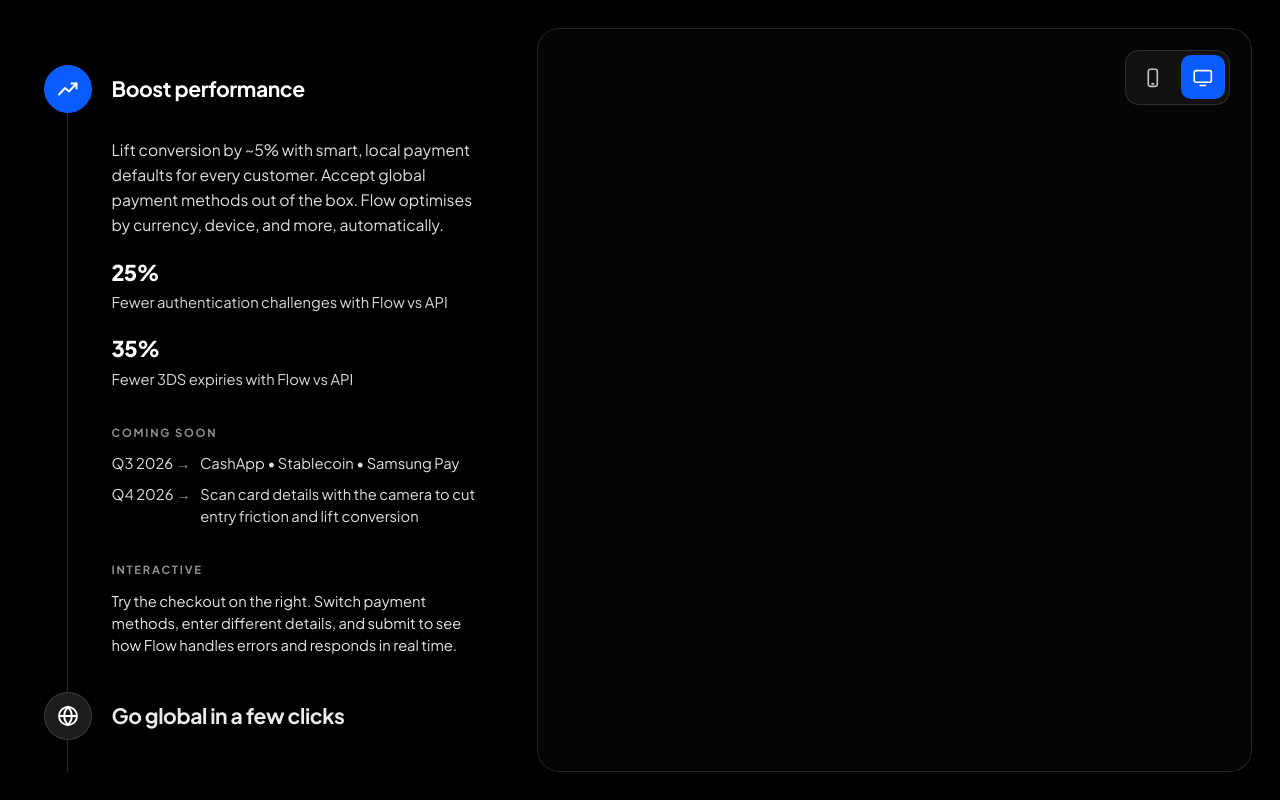
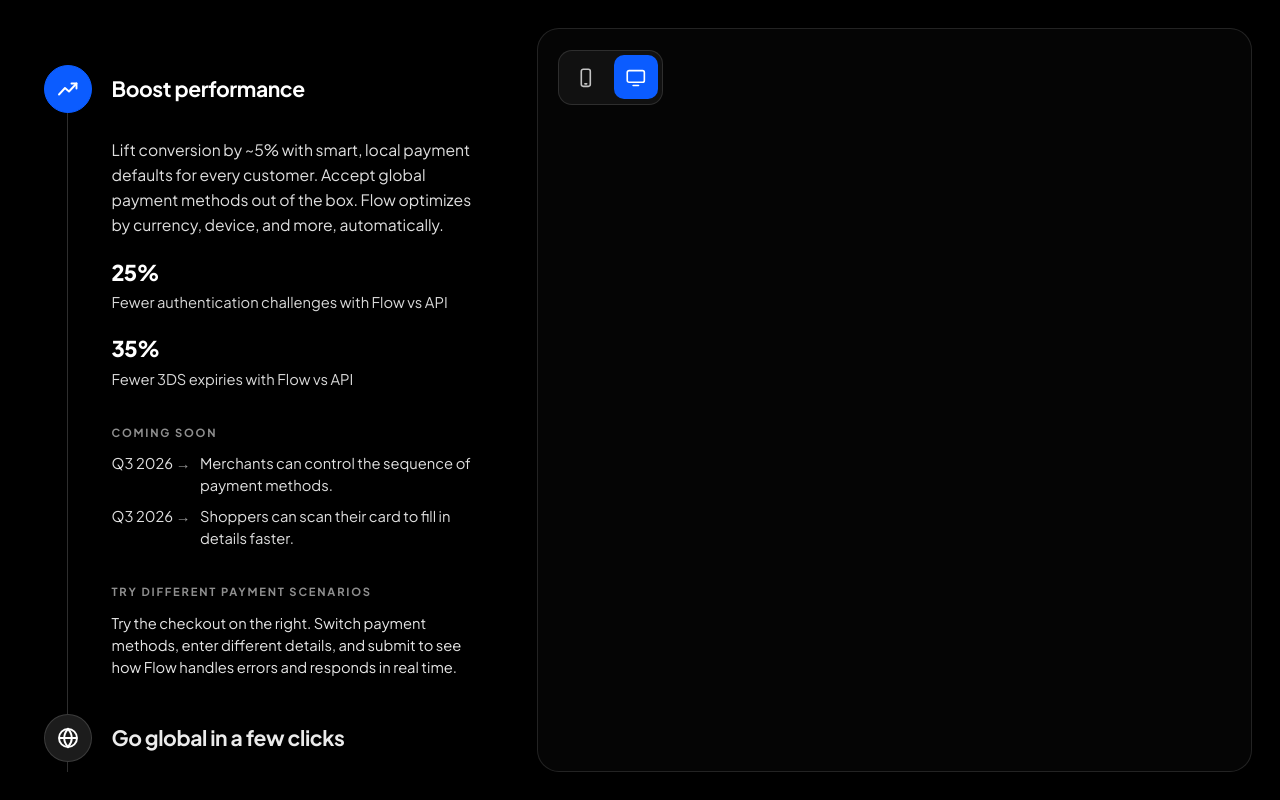
Before and after one commit to francois-falconet-cko/flow-rm-thrive-26, a website: page public/index.html in a window 1280 px wide. Drawn offline with Linux system fonts and the light colour scheme; no server answers.

Commit message:
gianluca changes

```diff
--- a/public/index.html
+++ b/public/index.html
@@ -76,7 +76,7 @@
               <div class="acc-cols">
                 <p class="acc-lede">
                   Lift conversion by ~5% with smart, local payment defaults for every
-                  customer. Accept global payment methods out of the box. Flow optimises
+                  customer. Accept global payment methods out of the box. Flow optimizes
                   by currency, device, and more, automatically.
                 </p>
 
@@ -99,20 +99,21 @@
                 <ul class="soon-list">
                   <li>
                     <span class="soon-when">Q3 2026</span>
-                    <span class="soon-what">CashApp • Stablecoin • Samsung Pay</span>
+                    <span class="soon-what">
+                      Merchants can control the sequence of payment methods.
+                    </span>
                   </li>
                   <li>
-                    <span class="soon-when">Q4 2026</span>
+                    <span class="soon-when">Q3 2026</span>
                     <span class="soon-what">
-                      Scan card details with the camera to cut entry friction and lift
-                      conversion
+                      Shoppers can scan their card to fill in details faster.
                     </span>
                   </li>
                 </ul>
               </div>
 
               <div class="acc-block">
-                <p class="acc-label">Interactive</p>
+                <p class="acc-label">Try different payment scenarios</p>
                 <p class="acc-note">
                   Try the checkout on the right. Switch payment methods, enter different
                   details, and submit to see how Flow handles errors and responds in real
@@ -186,7 +187,7 @@
               </div>
 
               <div class="acc-block">
-                <p class="acc-label">Interactive</p>
+                <p class="acc-label">Explore local payment methods</p>
 
                 <div
                   class="country-grid"
@@ -229,7 +230,7 @@
 
             <div class="acc-body" id="accBodyBrand">
               <div class="acc-cols acc-cols--3">
-                <p class="acc-lede">
+                <p class="acc-lede acc-lede--span2">
                   A checkout that looks and feels like yours. Customize the fonts, colors,
                   borders, icons, and dozens of other properties to match your brand.
                 </p>
@@ -247,7 +248,7 @@
                 <ul class="soon-list">
                   <li>
                     <span class="soon-when">Q3 2026</span>
-                    <span class="soon-what">More customisation options</span>
+                    <span class="soon-what">More customization options</span>
                   </li>
                 </ul>
               </div>
--- a/public/style.css
+++ b/public/style.css
@@ -316,6 +316,12 @@ ul {
 /* Full-width lede for sections with no stat column. */
 .acc-lede--wide {
   max-width: 46rem;
+}
+
+/* In a 3-col grid carrying only one stat, let the lede eat the empty column so
+   the lone stat lands against the right edge instead of floating mid-row. */
+.acc-lede--span2 {
+  grid-column: span 2;
 }
 
 .stat-list {
@@ -676,7 +682,7 @@ ul {
 
 .stage-toolbar {
   display: flex;
-  justify-content: flex-end;
+  justify-content: flex-start;
   flex-shrink: 0;
 }
 
@@ -973,6 +979,12 @@ ul {
     gap: 1.5rem;
   }
 
+  /* Only two columns left here — spanning both would push the stat onto its
+     own row, so the lede goes back to a single column. */
+  .acc-lede--span2 {
+    grid-column: auto;
+  }
+
   .country-grid {
     grid-template-columns: repeat(5, minmax(0, 1fr));
   }
```
